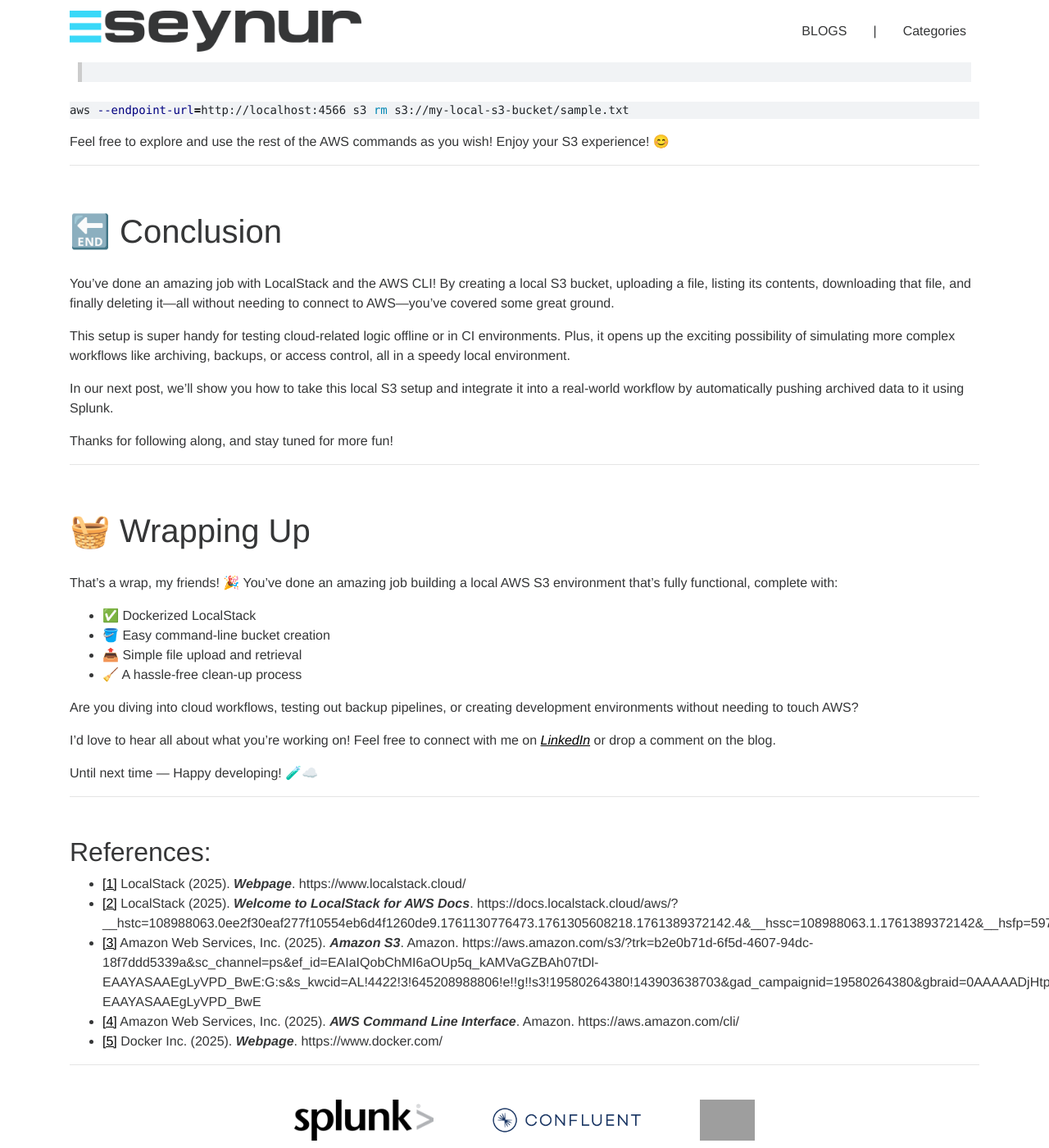
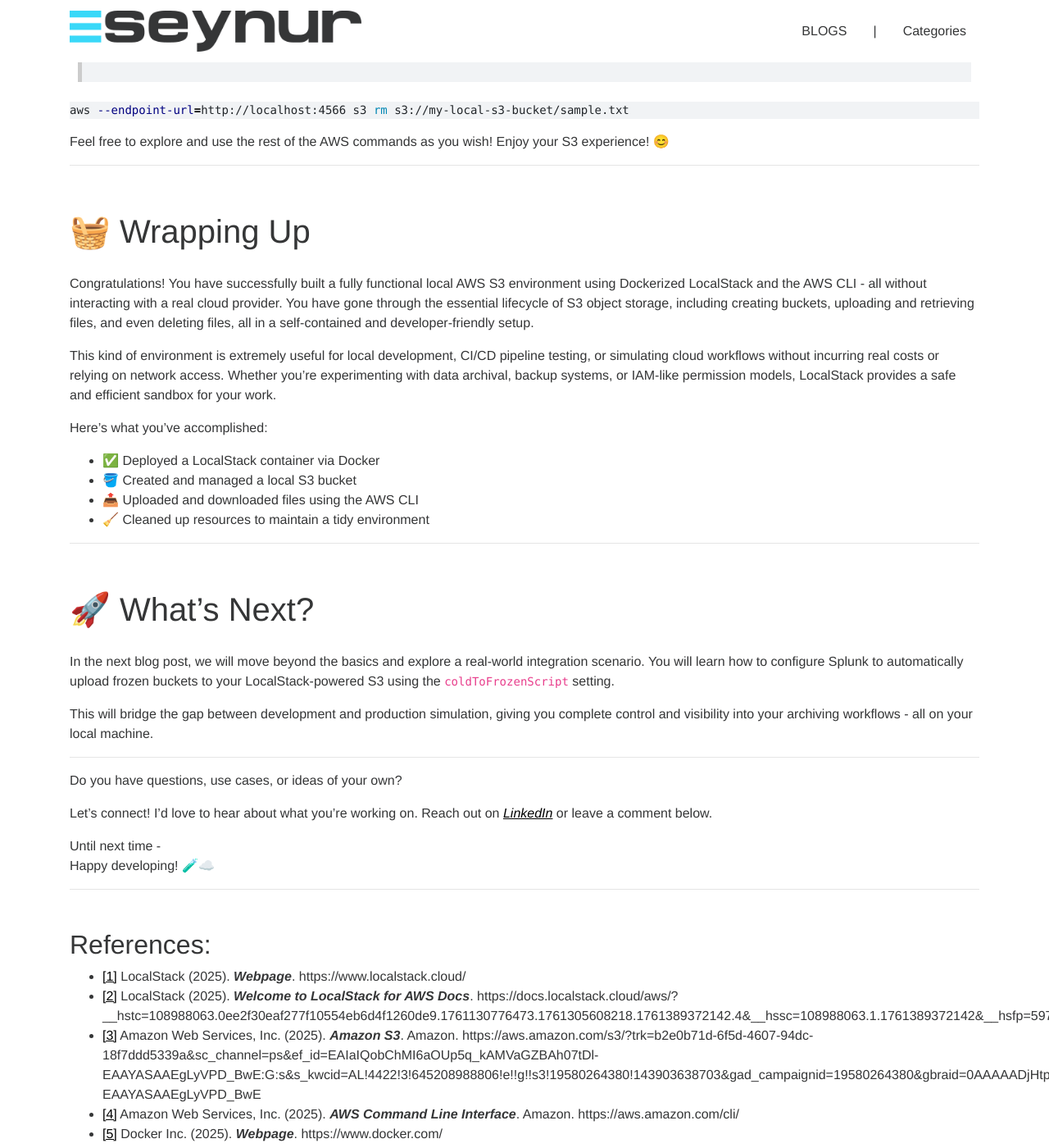
Before and after one commit to seynur/blog, a Jekyll site: the page built from _posts/2025-10-24-getting-started-with-localstack-local-s3-bucket-creation-and-file-operations.md, in a window 1280 px wide and 1400 px high, scrolled down 3091 px. Shown: the whole window at 82% size. Built offline with Jekyll 4.4.1, drawn with Linux system fonts in a browser that asks for light colours; nearby versions of some CDN libraries; some of the changed text lies outside the part shown; grey boxes are pictures that could not be loaded.

Commit message:
update to "Getting Started with LocalStack: Local S3 Bucket Creation and File Operations"

````diff
--- a/_posts/2025-10-24-getting-started-with-localstack-local-s3-bucket-creation-and-file-operations.md
+++ b/_posts/2025-10-24-getting-started-with-localstack-local-s3-bucket-creation-and-file-operations.md
@@ -16,7 +16,7 @@
 
 What if I told you there's a way to run a complete AWS-like environment right on your local machine? That means no internet connection needed, no surprises on your cloud bill, and you can get instant feedback! That's exactly what [LocalStack](https://localstack.cloud/) is all about.
 
-LocalStack is a friendly AWS cloud emulator that allows you to develop and test your cloud applications right from your own computer. In this post, I'll walk you through setting up LocalStack, configuring your environment, and using the [AWS CLI](https://aws.amazon.com/cli/) to create an [S3](http://aws.amazon.com/s3/?trk=b2e0b71d-6f5d-4607-94dc-18f7ddd5339a&sc_channel=ps&ef_id=EAIaIQobChMI6aOUp5q_kAMVaGZBAh07tDl-EAAYASAAEgLyVPD_BwE:G:s&s_kwcid=AL!4422!3!645208988806!e!!g!!s3!19580264380!143903638703&gad_campaignid=19580264380&gbraid=0AAAAADjHtp9YgzsvVgxdkeRljJzdtAzXU&gclid=EAIaIQobChMI6aOUp5q_kAMVaGZBAh07tDl-EAAYASAAEgLyVPD_BwE) bucket, upload files, and retrieve them — all without having to touch AWS at all. Let’s dive in!
+LocalStack is a friendly AWS cloud emulator that allows you to develop and test your cloud applications right from your own computer. In this post, I'll walk you through setting up LocalStack, configuring your environment, and using the [AWS CLI](https://aws.amazon.com/cli/) to create an [S3](http://aws.amazon.com/s3/?trk=b2e0b71d-6f5d-4607-94dc-18f7ddd5339a&sc_channel=ps&ef_id=EAIaIQobChMI6aOUp5q_kAMVaGZBAh07tDl-EAAYASAAEgLyVPD_BwE:G:s&s_kwcid=AL!4422!3!645208988806!e!!g!!s3!19580264380!143903638703&gad_campaignid=19580264380&gbraid=0AAAAADjHtp9YgzsvVgxdkeRljJzdtAzXU&gclid=EAIaIQobChMI6aOUp5q_kAMVaGZBAh07tDl-EAAYASAAEgLyVPD_BwE) bucket, upload files, and retrieve them - all without having to touch AWS at all. Let’s dive in!
 
 ---
 
@@ -69,7 +69,7 @@
 export AWS_DEFAULT_REGION=us-east-1
 ```
 
-No need to worry about these credentials being real—they’re just a formality required by the AWS CLI!
+No need to worry about these credentials being real-they’re just a formality required by the AWS CLI!
 
 ---
 
@@ -172,32 +172,35 @@
 
 ---
 
-# 🔚 Conclusion
+# 🧺 Wrapping Up
 
-You've done an amazing job with LocalStack and the AWS CLI! By creating a local S3 bucket, uploading a file, listing its contents, downloading that file, and finally deleting it—all without needing to connect to AWS—you've covered some great ground.
+Congratulations! You have successfully built a fully functional local AWS S3 environment using Dockerized LocalStack and the AWS CLI - all without interacting with a real cloud provider. You have gone through the essential lifecycle of S3 object storage, including creating buckets, uploading and retrieving files, and even deleting files, all in a self-contained and developer-friendly setup.
 
-This setup is super handy for testing cloud-related logic offline or in CI environments. Plus, it opens up the exciting possibility of simulating more complex workflows like archiving, backups, or access control, all in a speedy local environment.
+This kind of environment is extremely useful for local development, CI/CD pipeline testing, or simulating cloud workflows without incurring real costs or relying on network access. Whether you're experimenting with data archival, backup systems, or IAM-like permission models, LocalStack provides a safe and efficient sandbox for your work.
 
-In our next post, we’ll show you how to take this local S3 setup and integrate it into a real-world workflow by automatically pushing archived data to it using Splunk.
-
-Thanks for following along, and stay tuned for more fun!
+Here’s what you’ve accomplished:
+- ✅ Deployed a LocalStack container via Docker
+- 🪣 Created and managed a local S3 bucket
+- 📤 Uploaded and downloaded files using the AWS CLI
+- 🧹 Cleaned up resources to maintain a tidy environment
 
 ---
 
-# 🧺 Wrapping Up
+# 🚀 What’s Next?
 
-That’s a wrap, my friends! 🎉 You’ve done an amazing job building a local AWS S3 environment that’s fully functional, complete with:
-- ✅ Dockerized LocalStack
-- 🪣 Easy command-line bucket creation
-- 📤 Simple file upload and retrieval
-- 🧹 A hassle-free clean-up process
+In the next blog post, we will move beyond the basics and explore a real-world integration scenario. You will learn how to configure Splunk to automatically upload frozen buckets to your LocalStack-powered S3 using the `coldToFrozenScript` setting.
 
-Are you diving into cloud workflows, testing out backup pipelines, or creating development environments without needing to touch AWS?
+This will bridge the gap between development and production simulation, giving you complete control and visibility into your archiving workflows - all on your local machine.
 
-I’d love to hear all about what you’re working on! Feel free to connect with me on [*LinkedIn*](https://www.linkedin.com/in/%C3%B6yk%C3%BC-can/) or drop a comment on the blog.
+---
 
-Until next time —
+Do you have questions, use cases, or ideas of your own?
+
+Let’s connect! I’d love to hear about what you’re working on. Reach out on [*LinkedIn*](https://www.linkedin.com/in/%C3%B6yk%C3%BC-can/) or leave a comment below.
+
+Until next time -
 Happy developing! 🧪☁️
+
 
 ---
 
````
